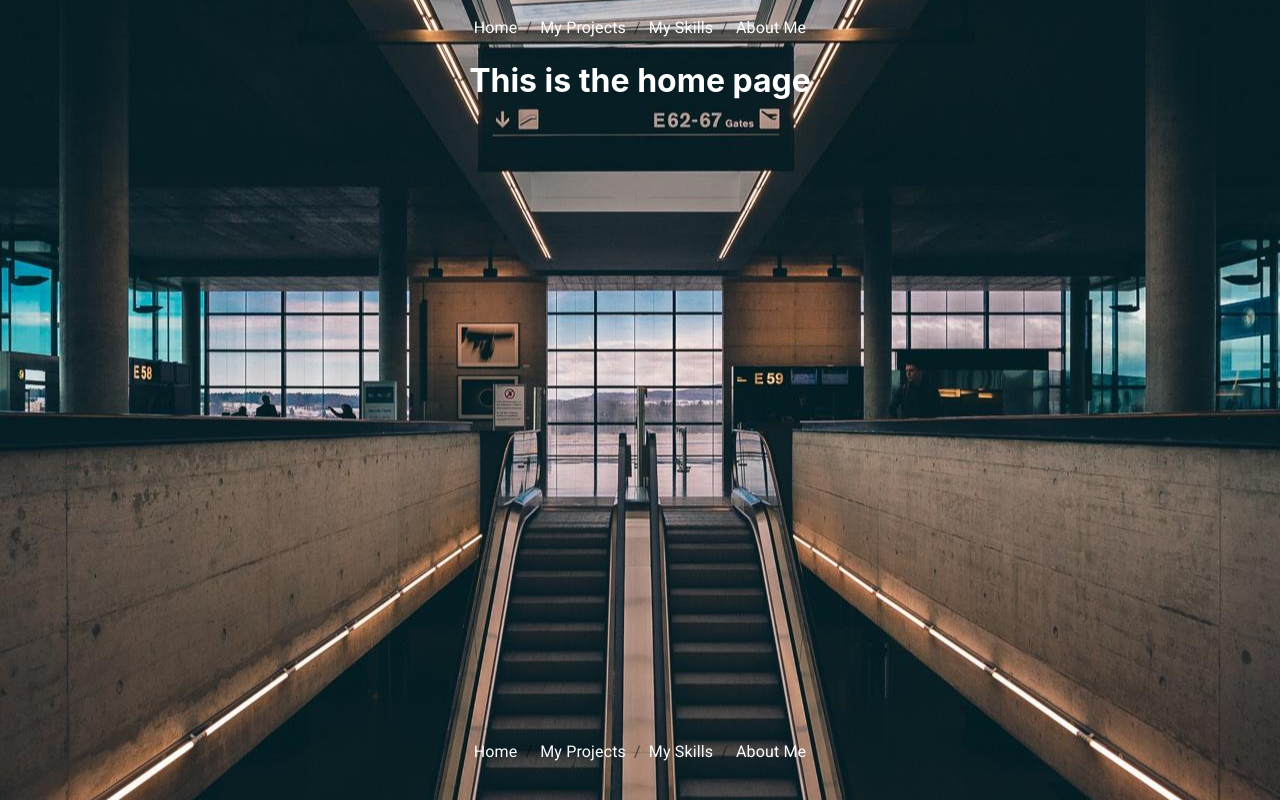
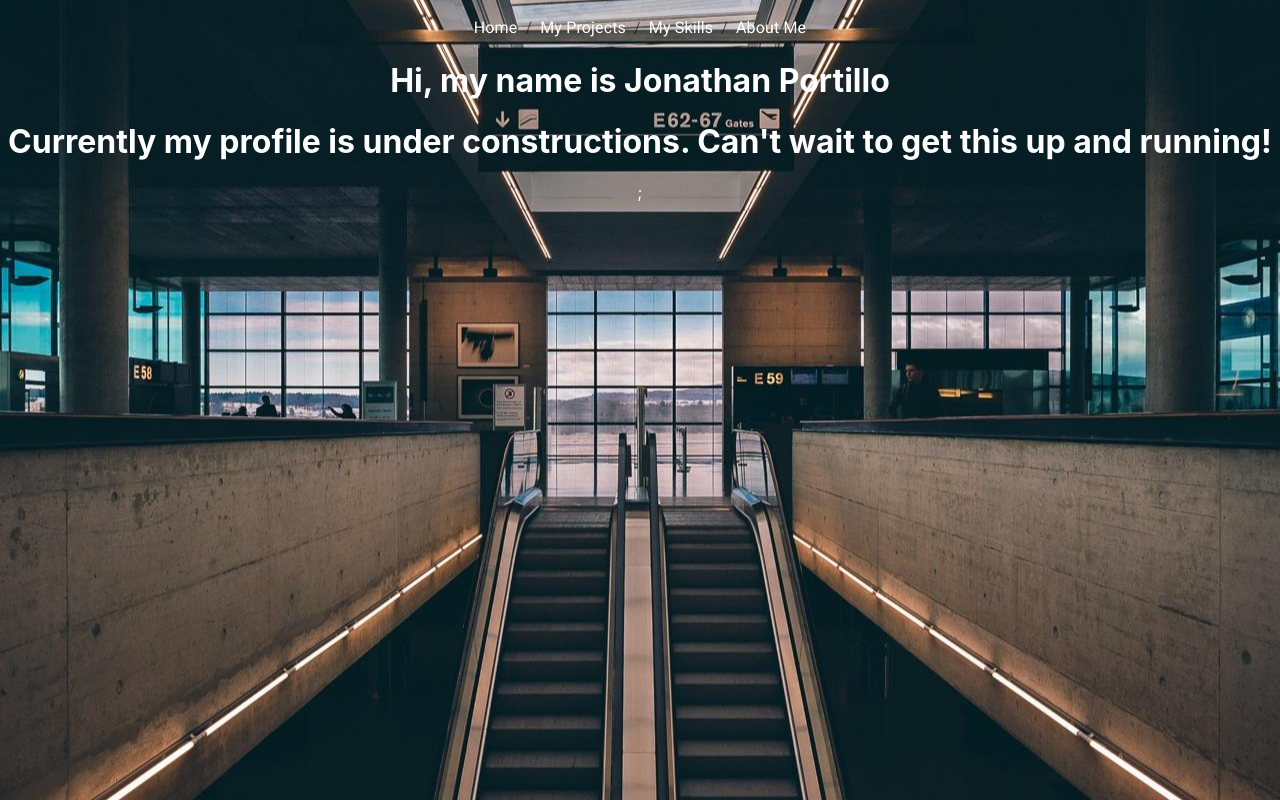
Before and after one commit to jonathan-portillo/portfolio, a React (Create React App) app: page / in a window 1280 px wide. Built offline with nearby package versions, Linux system fonts and the light colour scheme.

Commit message:
small changes

```diff
--- a/src/App.js
+++ b/src/App.js
@@ -18,7 +18,7 @@ function App() {
         <Route path="/skills" component={Skills} />
         <Route path="/" component={Home} />
       </Switch>
-      <Footer />
+      {/* <Footer /> */}
     </div>
   );
 }
--- a/src/Components/About.js
+++ b/src/Components/About.js
@@ -1,7 +1,7 @@
 import React from "react";
 
 const About = () => {
-  return <p>This Is where you get more information about me</p>;
+  return <h1>This Is where you get more information about me</h1>;
 };
 
 export default About;
--- a/src/Components/Home.js
+++ b/src/Components/Home.js
@@ -1,6 +1,15 @@
 import React from "react";
 
 const Home = () => {
-  return <h1>This is the home page</h1>;
+  return (
+    <>
+      <h1>Hi, my name is Jonathan Portillo</h1>
+      <h1>
+        Currently my profile is under constructions. Can't wait to get this up
+        and running!
+      </h1>
+      ;
+    </>
+  );
 };
 export default Home;
--- a/src/Components/Projects.js
+++ b/src/Components/Projects.js
@@ -1,7 +1,7 @@
 import React from "react";
 
 const Projects = () => {
-  return <h1>My Projects go Her</h1>;
+  return <h1>List of projects go here</h1>;
 };
 
 export default Projects;
--- a/src/Components/Skills.js
+++ b/src/Components/Skills.js
@@ -1,7 +1,7 @@
 import React from "react";
 
 const Skills = () => {
-  return <h1>I speak Spanish that is my best skill</h1>;
+  return <h1>Skills go here</h1>;
 };
 
 export default Skills;
--- a/src/index.css
+++ b/src/index.css
@@ -5,14 +5,9 @@ body {
     sans-serif;
   -webkit-font-smoothing: antialiased;
   -moz-osx-font-smoothing: grayscale;
-  background-image: "../Assets/background.jpg";
 }
 
 code {
   font-family: source-code-pro, Menlo, Monaco, Consolas, "Courier New",
     monospace;
 }
-
-* {
-  background-image: "../Assets/background.jpg";
-}
```
